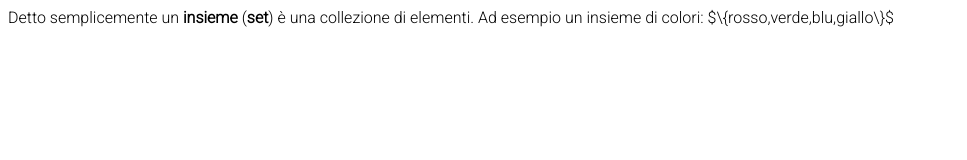
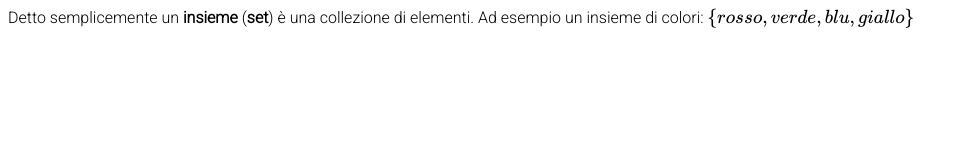
Before and after one commit to robertosolari/robertosolari.github.io, a plain HTML site: page math/probability.html in a window 1280 px wide. Shown: the whole page, without its empty margins (0-967 px from the left). Drawn offline with nearby package versions, Linux system fonts and the light colour scheme.

Commit message:
Update probability.html

```diff
--- a/math/probability.html
+++ b/math/probability.html
@@ -1,7 +1,7 @@
 <html>
     <head>
         <script src="https://polyfill.io/v3/polyfill.min.js?features=es6"></script>
-        <script src="scripts/load-mathjax.js" defer></script>
+        <script src="../scripts/load-mathjax.js" defer></script>
         <link rel="preconnect" href="https://fonts.googleapis.com">
         <link rel="preconnect" href="https://fonts.gstatic.com" crossorigin>
         <link href="https://fonts.googleapis.com/css2?family=Roboto:wght@300&display=swap" rel="stylesheet">
```
